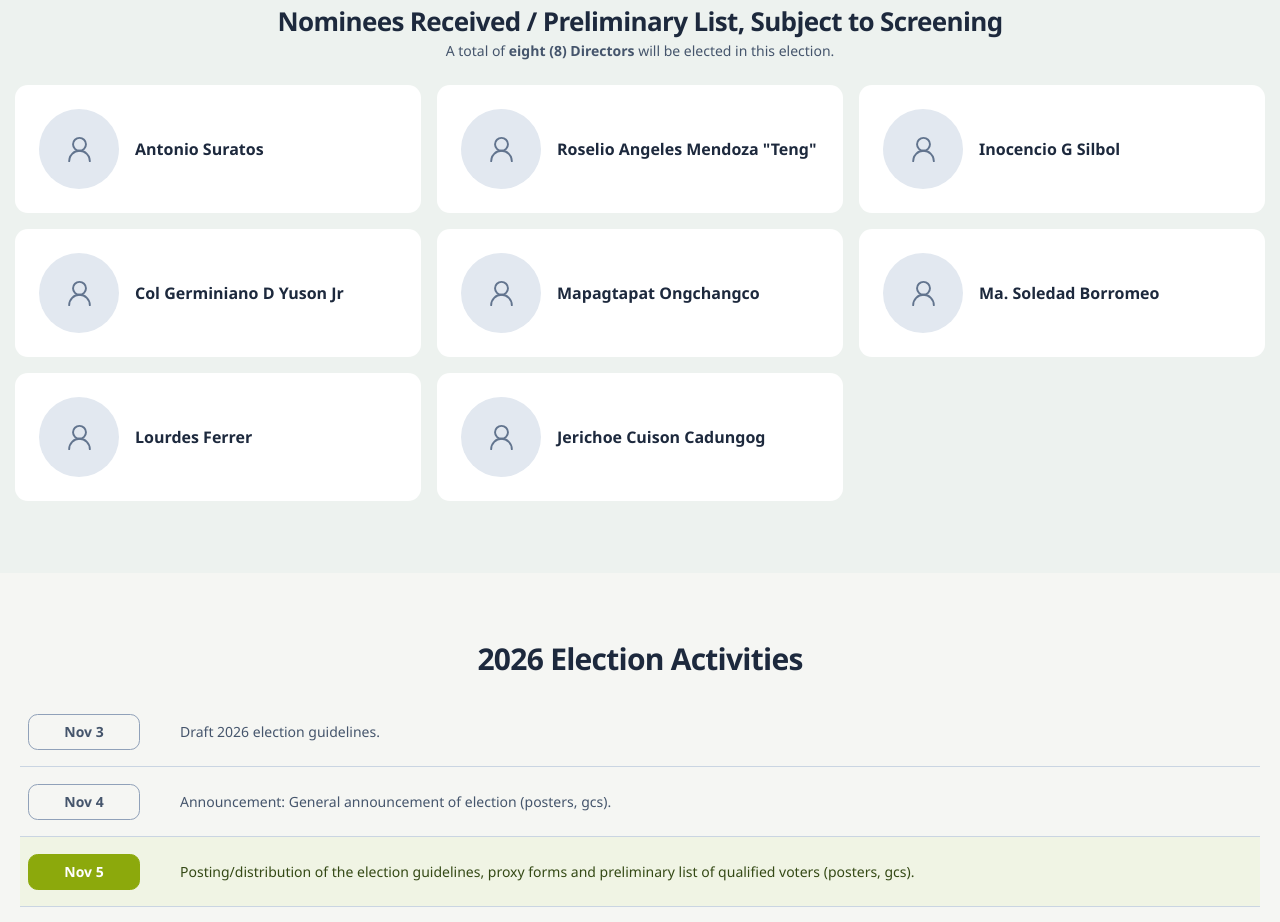
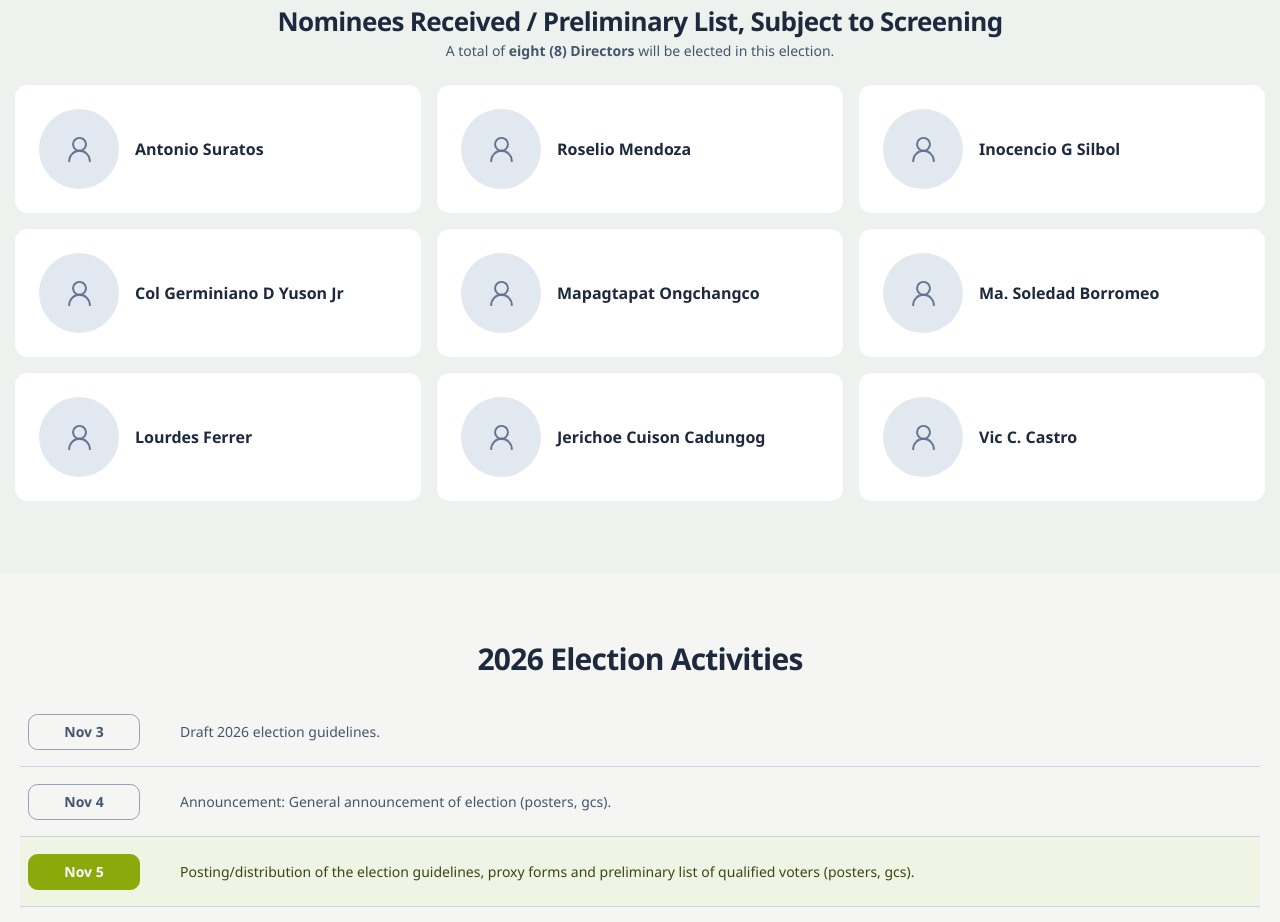
Before and after one commit to markquilab/afpovai-2026, a React (Vite) app: page / in a window 1280 px wide. Shown: the part 860-1782 px from the top of the page. Built offline with nearby package versions, Linux system fonts and the light colour scheme.

Commit message:
Update candidates

```diff
--- a/src/components/sections/CandidateSection.tsx
+++ b/src/components/sections/CandidateSection.tsx
@@ -2,19 +2,20 @@ import { Download, UserRound } from "lucide-react";
 
 const candidates = [
   "Antonio Suratos",
-  'Roselio Angeles Mendoza "Teng"',
+  'Roselio Mendoza',
   "Inocencio G Silbol",
   "Col Germiniano D Yuson Jr",
   "Mapagtapat Ongchangco",
   "Ma. Soledad Borromeo",
   "Lourdes Ferrer",
   "Jerichoe Cuison Cadungog",
+  "Vic C. Castro",
 ];
 const resources = [
   {
     label: "Election Guidelines",
-    href: "/2026AFPOVAIElection_GuidelinesV1.0_signed.pdf",
-    filename: "2026AFPOVAIElection_GuidelinesV1.0_signed.pdf",
+    href: "/2026AFPOVAIElectionGuidelinesV2.0_final.pdf",
+    filename: "2026AFPOVAIElectionGuidelinesV2.0_final.pdf",
   },
   {
     label: "RA 9904",
```
